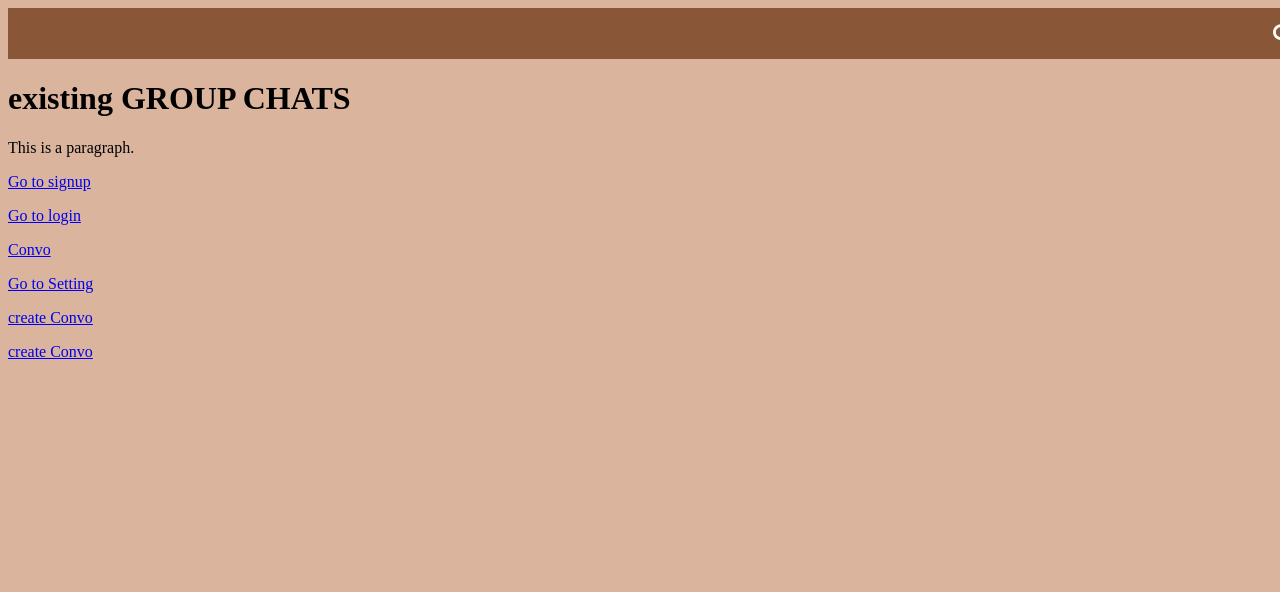
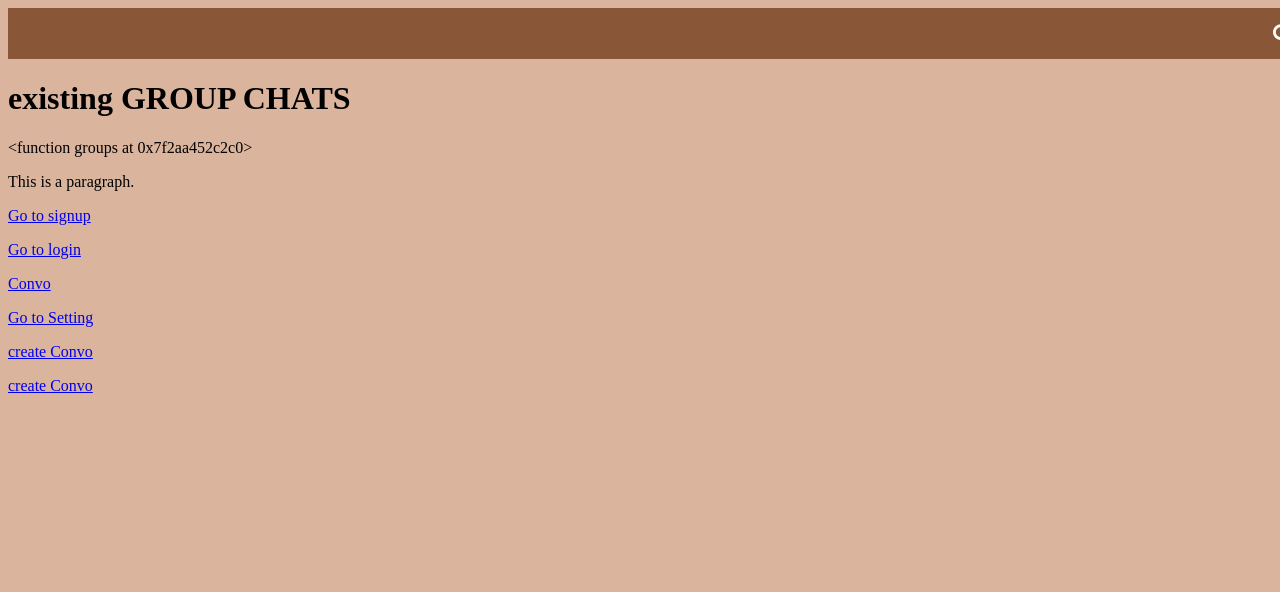
Before and after one commit to maddogg91/study-buddy, a Flask app: page /existingGroups in a window 1280 px wide; the page is wider, and only the part inside the window is pictured. Shown: the top 592 px of that part. Run offline with Flask 2, Linux system fonts and the light colour scheme; some libraries are stand-ins or nearby versions.

Commit message:
tried to reference using find and it says <function groups at 0x000001A0D04975E0> when trying to find group

```diff
--- a/main.py
+++ b/main.py
@@ -1,7 +1,8 @@
 import os
 import flask
 import db
-from db import User
+from flask_bootstrap import Bootstrap
+from db import User, groups
 app = flask.Flask(__name__)
 
 #Database Code
@@ -71,7 +72,8 @@ def createGroup():
 
 @app.route('/existingGroups')
 def existingGroups():
-    return flask.render_template("existingGroups.html")
+    groups.first=groups
+    return flask.render_template("existingGroups.html",groups=groups)
 
 #created a reloader for easier code running in localhost
 #debug to find bugs
--- a/templates/existingGroups.html
+++ b/templates/existingGroups.html
@@ -16,6 +16,7 @@
     </ul>
     </div>
 <h1>existing GROUP CHATS</h1>
+{{groups}}
 <p>This is a paragraph.</p>
 <p><a href="/signUp">Go to signup</a></p>
 <p><a href="/login">Go to login</a></p>
```
Also changed, not shown: db.py (+6 -2 lines).
